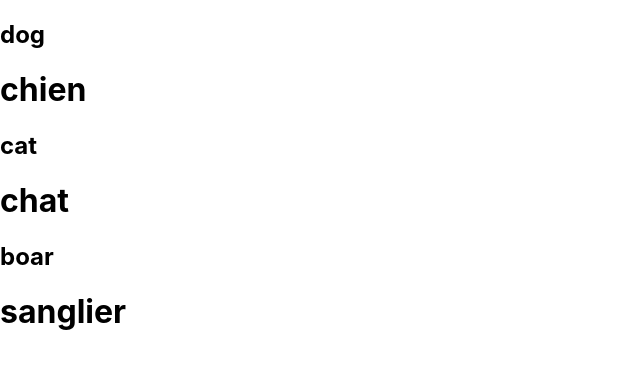
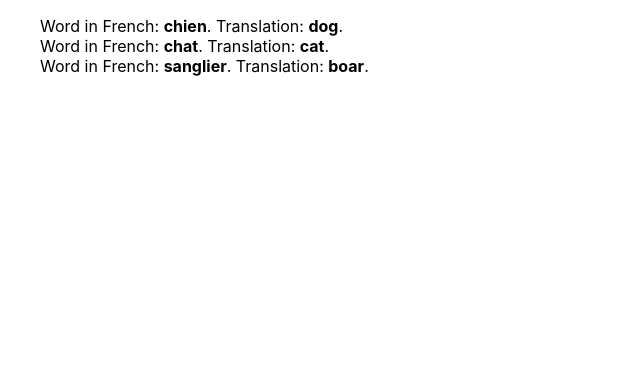
Before and after one commit to Luke42777/cra_loading_data_json_ajax_fetch, a React app: page / in a window 1280 px wide. Shown: the whole page, without its empty margins (0-640 px from the left). Built offline with nearby package versions, Linux system fonts and the light colour scheme.

Commit message:
working app

```diff
--- a/public/index.html
+++ b/public/index.html
@@ -24,7 +24,7 @@
       work correctly both with client-side routing and a non-root public URL.
       Learn how to configure a non-root public URL by running `npm run build`.
     -->
-    <title>React App</title>
+    <title>Words</title>
   </head>
   <body>
     <noscript>You need to enable JavaScript to run this app.</noscript>
--- a/src/components/App.js
+++ b/src/components/App.js
@@ -1,36 +1,33 @@
-
+import Word from './Word.js'
 import './App.css';
-import React,{Component} from 'react'
+import React, { Component } from 'react'
 
 class App extends Component {
   state = {
-    words:  [
-      {
-        "id": 1,
-        "en": "dog",
-        "fr": "chien"
-      },
-      {
-        "id": 2,
-        "en": "cat",
-        "fr": "chat"
-      },
-      {
-        "id": 3,
-        "en": "boar",
-        "fr": "sanglier"
-      }
-    ]
-   }
+    words: [],
+    isLoaded: false,
+  }
+  componentDidMount() {
+    setTimeout(this.fetchData.bind(this), 3000)
+  }
+  fetchData() {
+    fetch('data/words.json')
+      .then(response => response.json())
+      .then(data => {
+        this.setState(
+          {
+            words: data.words,
+            isLoaded: true,
+          }
+        )
+      })
+  }
   render() {
-    const words = this.state.words.map(word => (
-      <div key={word.id}>
-        <h2>{word.en}</h2>
-        <h1>{word.fr}</h1>
-      </div>
+    const words = this.state.words.map((word) => (
+      <Word key={word.id} eng={word.en} fre={word.fr} />
     ));
     return (
-      <div>{words}</div>
+      <ul>{this.state.isLoaded ? words : "Loading data..."}</ul>
     );
   }
 }
--- /dev/null
+++ b/src/components/Word.css
@@ -0,0 +1,7 @@
+ul{
+    margin-bottom: 30px;
+}
+
+li{
+    list-style: none;
+}
--- /dev/null
+++ b/src/components/Word.js
@@ -0,0 +1,10 @@
+import React from 'react';
+import './Word.css';
+
+const Word = (props) => {
+    return (
+            <li>Word in French: <strong>{props.fre}</strong>. Translation: <strong>{props.eng}</strong>.</li>
+   );
+}
+
+export default Word;
```
